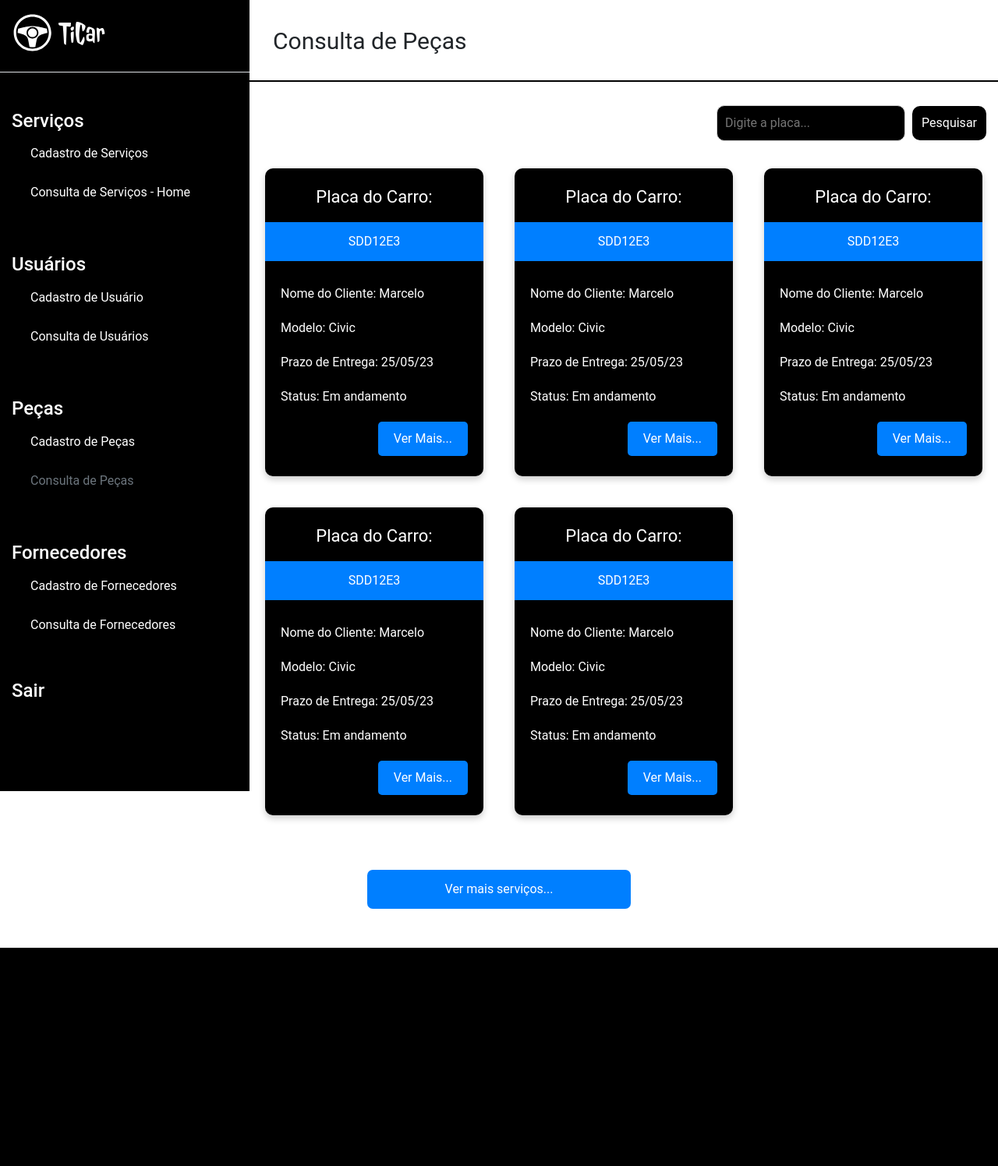
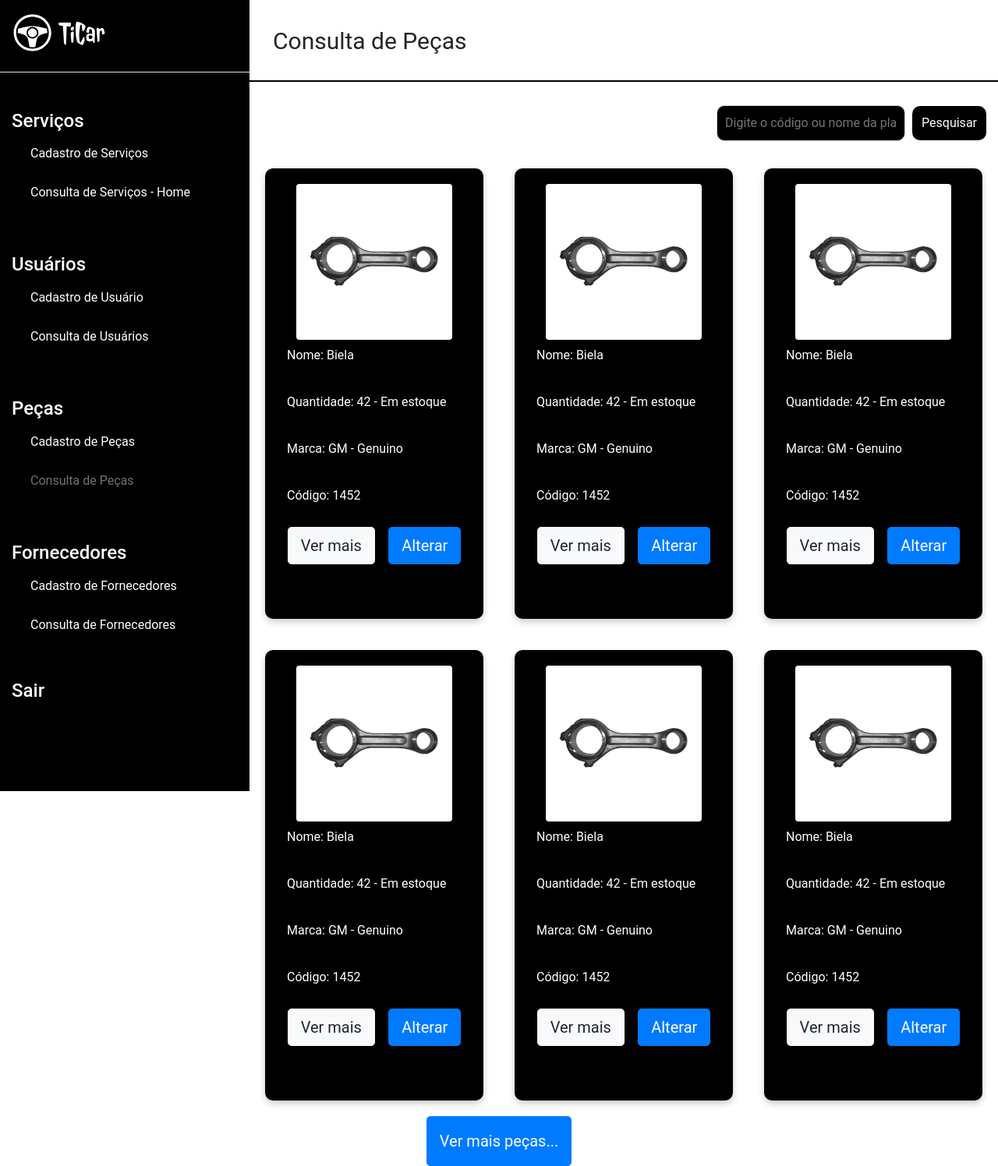
Before and after one commit to Allysson1/Sistema-Gerenciador-de-Oficinas, a PHP site: page /ConsultaPeca.php in a window 1280 px wide. Shown: the whole page at 78% size. Before the commit the page ends 1216 px from the top, so only its background shows below. Run offline with PHP 8.4, Linux system fonts and the light colour scheme.

Commit message:
tela consulta

```diff
--- a/css/style.css
+++ b/css/style.css
@@ -405,3 +405,5 @@ a:hover {
 .botaoPesquisaHome:hover {
   background-color: #000;
 }
+
+/* Tela consulta de peças - Julio */
--- a/views/ConsultaPeca.php
+++ b/views/ConsultaPeca.php
@@ -26,7 +26,7 @@
             <div class="row" style="margin: 0px">
                 <div class="containerPesquisaHome ml-auto">
                     <div class="col-12">
-                        <input type="text" class="inputPesquisaHome" placeholder="Digite a placa...">
+                        <input type="text" class="inputPesquisaHome" placeholder="Digite o código ou nome da placa...">
                         <button class="botaoPesquisaHome">Pesquisar</button>
                     </div>
                 </div>
@@ -35,150 +35,224 @@
             <div class="row" style="margin: 0px">
                 <div class="col-sm-4">
                     <div class="cardHome">
-                        <p class="tituloHome">Placa do Carro:</p>
-                        <div class="placaHome">
-                            <span>SDD12E3</span>
+
+                        <div class="todosItensCard">
+                            <div class="text-center">
+                                 <img  src="../images/biela.png" class="img-fluid rounded mx-auto d-block" alt="...">
                             </div>
-                        <div class="todosItensCard">
-                            <div class="itemCard">
-                                <span>Nome do Cliente:</span>
-                                <span id="">Marcelo</span>
+
+                            <div class="p-2 itemCard">
+                                <span>Nome:</span>
+                                <span id="">Biela</span>
                             </div>
-                            <div class="itemCard">
-                                <span>Modelo:</span>
-                                <span id="">Civic</span>
+                            <div class="p-2 itemCard">
+                                <span>Quantidade:</span>
+                                <span id="">42 - Em estoque</span>
                             </div>
-                            <div class="itemCard">
-                                <span>Prazo de Entrega:</span>
-                                <span id="">25/05/23</span>
+                            <div class="p-2 itemCard">
+                                <span>Marca:</span>
+                                <span id="">GM - Genuino</span>
                             </div>
-                            <div class="itemCard">
-                                <span>Status:</span>
-                                <span id="">Em andamento</span>
+                            <div class="p-2 itemCard">
+                                <span>Código:</span>
+                                <span id="">1452</span>
                             </div>
-                            <button class="botaoVerMaisCard">Ver Mais...</button>
+
+                            <div class="d-flex justify-content-sm-around justify-content-md-around justify-content-lg-around">
+                                <button type="button" class="btn btn-light btn-lg " >Ver mais</button>
+
+                                <button type="button" class="btn btn-primary btn-lg ">Alterar </button>
+                            </div>
+
+
                         </div>
                     </div>
                 </div>
 
                 <div class="col-sm-4">
                     <div class="cardHome">
-                        <p class="tituloHome">Placa do Carro:</p>
-                        <div class="placaHome">
-                            <span>SDD12E3</span>
+
+                        <div class="todosItensCard">
+                            <div class="text-center">
+                                 <img  src="../images/biela.png" class="img-fluid rounded mx-auto d-block" alt="...">
                             </div>
-                        <div class="todosItensCard">
-                            <div class="itemCard">
-                                <span>Nome do Cliente:</span>
-                                <span id="">Marcelo</span>
+
+                            <div class="p-2 itemCard">
+                                <span>Nome:</span>
+                                <span id="">Biela</span>
                             </div>
-                            <div class="itemCard">
-                                <span>Modelo:</span>
-                                <span id="">Civic</span>
+                            <div class="p-2 itemCard">
+                                <span>Quantidade:</span>
+                                <span id="">42 - Em estoque</span>
                             </div>
-                            <div class="itemCard">
-                                <span>Prazo de Entrega:</span>
-                                <span id="">25/05/23</span>
+                            <div class="p-2 itemCard">
+                                <span>Marca:</span>
+                                <span id="">GM - Genuino</span>
                             </div>
-                            <div class="itemCard">
-                                <span>Status:</span>
-                                <span id="">Em andamento</span>
+                            <div class="p-2 itemCard">
+                                <span>Código:</span>
+                                <span id="">1452</span>
                             </div>
-                            <button class="botaoVerMaisCard">Ver Mais...</button>
+
+                            <div class="d-flex justify-content-sm-around justify-content-md-around justify-content-lg-around">
+                                <button type="button" class="btn btn-light btn-lg " >Ver mais</button>
+
+                                <button type="button" class="btn btn-primary btn-lg ">Alterar </button>
+                            </div>
+
+
                         </div>
                     </div>
                 </div>
 
                                 <div class="col-sm-4">
                     <div class="cardHome">
-                        <p class="tituloHome">Placa do Carro:</p>
-                        <div class="placaHome">
-                            <span>SDD12E3</span>
+
+                        <div class="todosItensCard">
+                            <div class="text-center">
+                                 <img  src="../images/biela.png" class="img-fluid rounded mx-auto d-block" alt="...">
                             </div>
-                        <div class="todosItensCard">
-                            <div class="itemCard">
-                                <span>Nome do Cliente:</span>
-                                <span id="">Marcelo</span>
+
+                            <div class="p-2 itemCard">
+                                <span>Nome:</span>
+                                <span id="">Biela</span>
                             </div>
-                            <div class="itemCard">
-                                <span>Modelo:</span>
-                                <span id="">Civic</span>
+                            <div class="p-2 itemCard">
+                                <span>Quantidade:</span>
+                                <span id="">42 - Em estoque</span>
                             </div>
-                            <div class="itemCard">
-                                <span>Prazo de Entrega:</span>
-                                <span id="">25/05/23</span>
+                            <div class="p-2 itemCard">
+                                <span>Marca:</span>
+                                <span id="">GM - Genuino</span>
                             </div>
-                            <div class="itemCard">
-                                <span>Status:</span>
-                                <span id="">Em andamento</span>
+                            <div class="p-2 itemCard">
+                                <span>Código:</span>
+                                <span id="">1452</span>
                             </div>
-                            <button class="botaoVerMaisCard">Ver Mais...</button>
+
+                            <div class="d-flex justify-content-sm-around justify-content-md-around justify-content-lg-around">
+                                <button type="button" class="btn btn-light btn-lg " >Ver mais</button>
+
+                                <button type="button" class="btn btn-primary btn-lg ">Alterar </button>
+                            </div>
+
+
                         </div>
                     </div>
                 </div>
             </div>
-
             <div class="row" style="margin: 0px">
                  <div class="col-sm-4">
                     <div class="cardHome">
-                        <p class="tituloHome">Placa do Carro:</p>
-                        <div class="placaHome">
-                            <span>SDD12E3</span>
+
+                        <div class="todosItensCard">
+                            <div class="text-center">
+                                 <img  src="../images/biela.png" class="img-fluid rounded mx-auto d-block" alt="...">
                             </div>
-                        <div class="todosItensCard">
-                            <div class="itemCard">
-                                <span>Nome do Cliente:</span>
-                                <span id="">Marcelo</span>
+
+                            <div class="p-2 itemCard">
+                                <span>Nome:</span>
+                                <span id="">Biela</span>
                             </div>
-                            <div class="itemCard">
-                                <span>Modelo:</span>
-                                <span id="">Civic</span>
+                            <div class="p-2 itemCard">
+                                <span>Quantidade:</span>
+                                <span id="">42 - Em estoque</span>
                             </div>
-                            <div class="itemCard">
-                                <span>Prazo de Entrega:</span>
-                                <span id="">25/05/23</span>
+                            <div class="p-2 itemCard">
+                                <span>Marca:</span>
+                                <span id="">GM - Genuino</span>
                             </div>
-                            <div class="itemCard">
-                                <span>Status:</span>
-                                <span id="">Em andamento</span>
+                            <div class="p-2 itemCard">
+                                <span>Código:</span>
+                                <span id="">1452</span>
                             </div>
-                            <button class="botaoVerMaisCard">Ver Mais...</button>
+
+                            <div class="d-flex justify-content-sm-around justify-content-md-around justify-content-lg-around">
+                                <button type="button" class="btn btn-light btn-lg " >Ver mais</button>
+
+                                <button type="button" class="btn btn-primary btn-lg ">Alterar </button>
+                            </div>
+
+
                         </div>
                     </div>
                 </div>
 
                 <div class="col-sm-4">
                     <div class="cardHome">
-                        <p class="tituloHome">Placa do Carro:</p>
-                        <div class="placaHome">
-                            <span>SDD12E3</span>
+
+                        <div class="todosItensCard">
+                            <div class="text-center">
+                                 <img  src="../images/biela.png" class="img-fluid rounded mx-auto d-block" alt="...">
                             </div>
+
+                            <div class="p-2 itemCard">
+                                <span>Nome:</span>
+                                <span id="">Biela</span>
+                            </div>
+                            <div class="p-2 itemCard">
+                                <span>Quantidade:</span>
+                                <span id="">42 - Em estoque</span>
+                            </div>
+                            <div class="p-2 itemCard">
+                                <span>Marca:</span>
+                                <span id="">GM - Genuino</span>
+                            </div>
+                            <div class="p-2 itemCard">
+                                <span>Código:</span>
+                                <span id="">1452</span>
+                            </div>
+
+                            <div class="d-flex justify-content-sm-around justify-content-md-around justify-content-lg-around">
+                                <button type="button" class="btn btn-light btn-lg " >Ver mais</button>
+
+                                <button type="button" class="btn btn-primary btn-lg ">Alterar </button>
+                            </div>
+
+
+                        </div>
+                    </div>
+                </div>
+
+                                <div class="col-sm-4">
+                    <div class="cardHome">
+
                         <div class="todosItensCard">
-                            <div class="itemCard">
-                                <span>Nome do Cliente:</span>
-                                <span id="">Marcelo</span>
+                            <div class="text-center">
+                                 <img  src="../images/biela.png" class="img-fluid rounded mx-auto d-block" alt="...">
                             </div>
-                            <div class="itemCard">
-                                <span>Modelo:</span>
-                                <span id="">Civic</span>
+
+                            <div class="p-2 itemCard">
+                                <span>Nome:</span>
+                                <span id="">Biela</span>
                             </div>
-                            <div class="itemCard">
-                                <span>Prazo de Entrega:</span>
-                                <span id="">25/05/23</span>
+                            <div class="p-2 itemCard">
+                                <span>Quantidade:</span>
+                                <span id="">42 - Em estoque</span>
                             </div>
-                            <div class="itemCard">
-                                <span>Status:</span>
-                                <span id="">Em andamento</span>
+                            <div class="p-2 itemCard">
+                                <span>Marca:</span>
+                                <span id="">GM - Genuino</span>
                             </div>
-                            <button class="botaoVerMaisCard">Ver Mais...</button>
+                            <div class="p-2 itemCard">
+                                <span>Código:</span>
+                                <span id="">1452</span>
+                            </div>
+
+                            <div class="d-flex justify-content-sm-around justify-content-md-around justify-content-lg-around">
+                                <button type="button" class="btn btn-light btn-lg " >Ver mais</button>
+
+                                <button type="button" class="btn btn-primary btn-lg ">Alterar </button>
+                            </div>
+
+
                         </div>
                     </div>
                 </div>
             </div>
-
             <div class="row">
                 <div class="col-12 text-center" >
-                    <button class="botaoVerMaisServicos">Ver mais serviços...</button>
+                    <button class="btn btn-primary btn-lg p-3   ">Ver mais peças...</button>
                 </div>
             </div>
 
```
Also changed, not shown: images/biela.png (added). Lines whose indentation alone changed are shown as unchanged.
